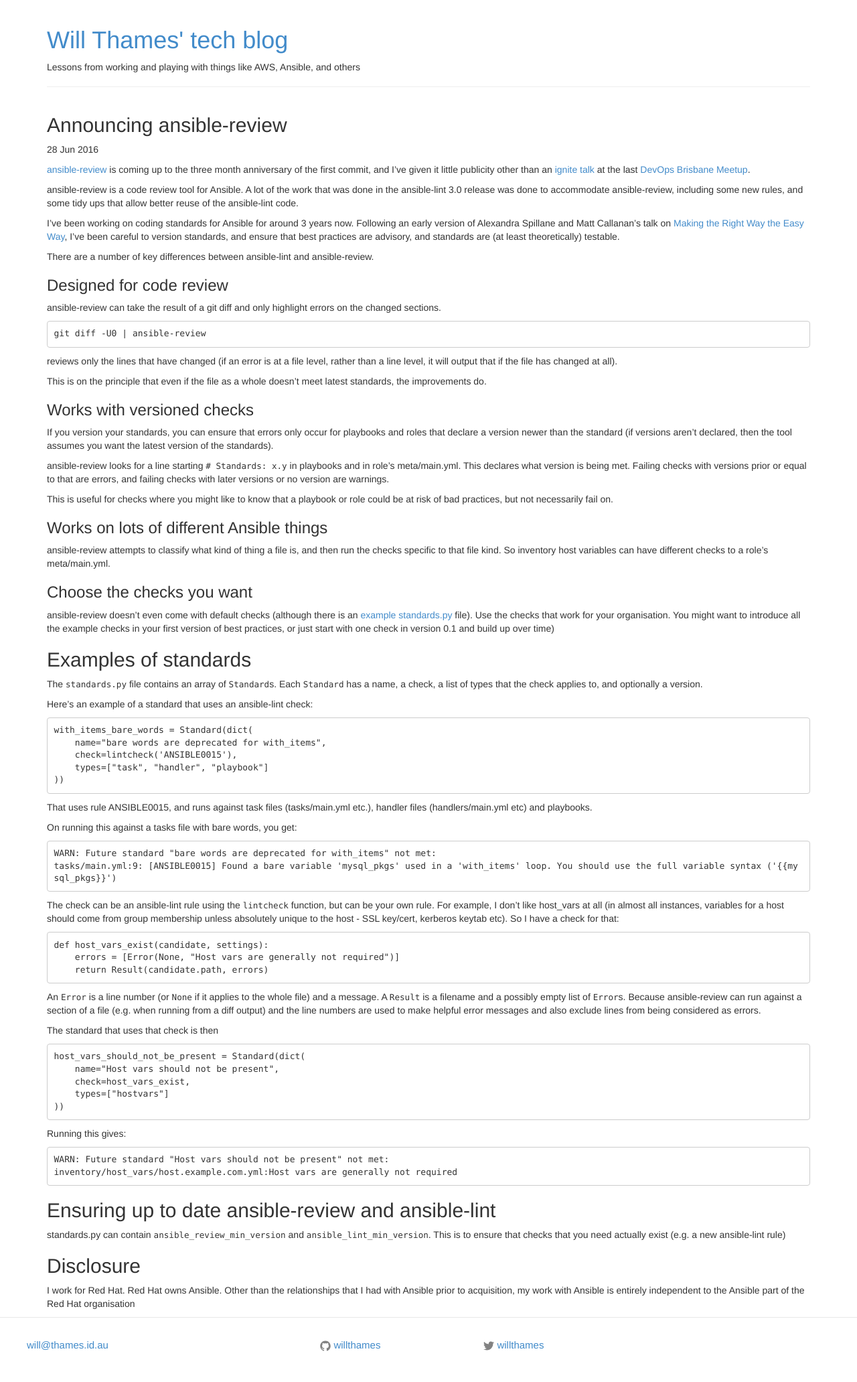
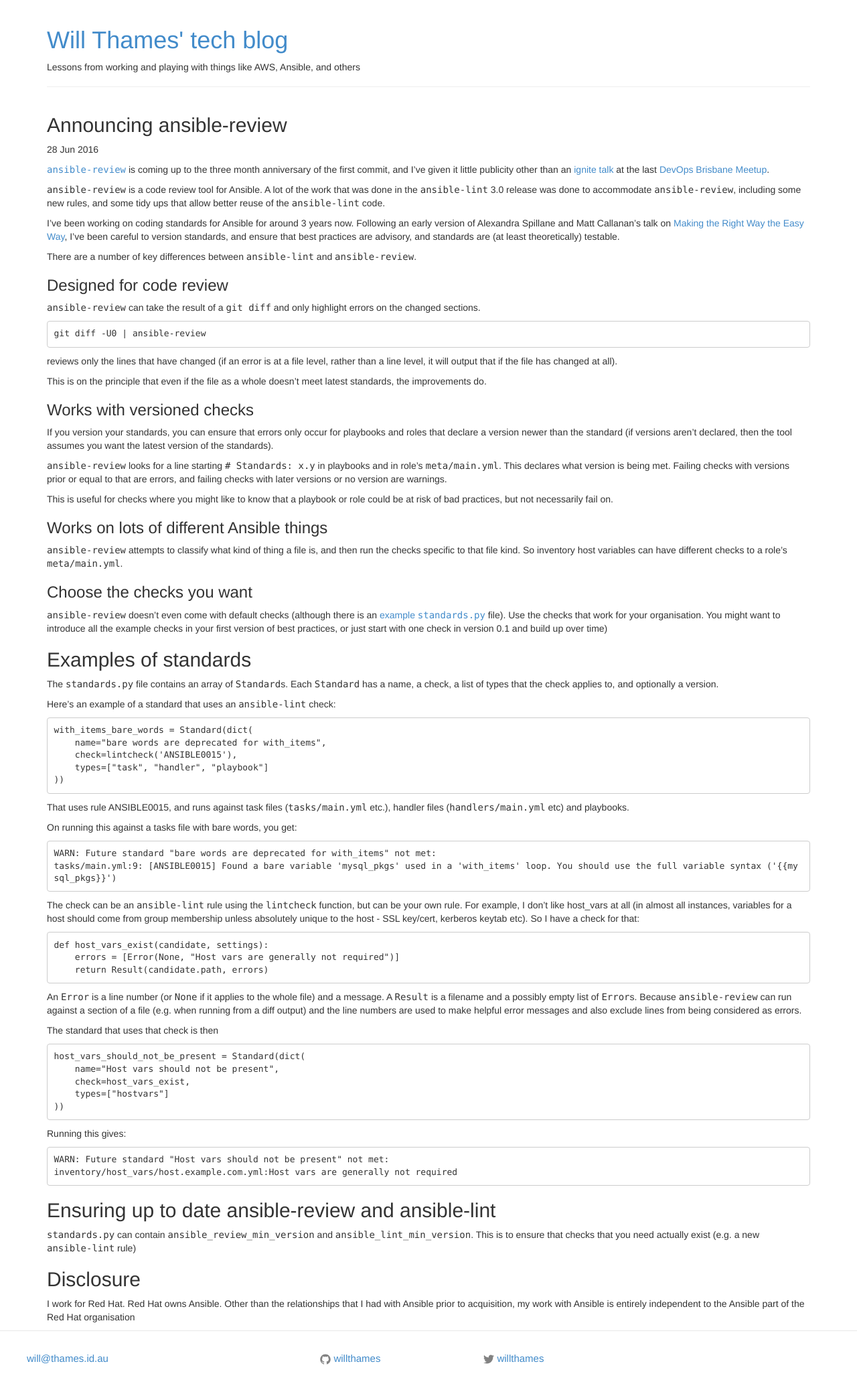
Before and after one commit to willthames/willthames.github.io, a Jekyll site: the page built from _posts/2016-06-28-announcing-ansible-review.markdown, in a window 1280 px wide. Shown: the whole page at 67% size. Built offline with Jekyll 4.4.1, drawn with Linux system fonts in a browser that asks for light colours.

````diff
--- a/_posts/2016-06-28-announcing-ansible-review.markdown
+++ b/_posts/2016-06-28-announcing-ansible-review.markdown
@@ -3,16 +3,16 @@ title: Announcing ansible-review
 date: 2016-06-28 06:05:00
 layout: post
 ---
-[ansible-review](https://github.com/willthames/ansible-review)
+[`ansible-review`](https://github.com/willthames/ansible-review)
 is coming up to the three month anniversary of the first commit,
 and I've given it little publicity other than an
 [ignite talk](http://willthames.github.io/devops-bris-ignite/#/) at the last
 [DevOps Brisbane Meetup](http://www.meetup.com/Devops-Brisbane/).
 
-ansible-review is a code review tool for Ansible. A lot of the work that was
-done in the ansible-lint 3.0 release was done to accommodate ansible-review,
+`ansible-review` is a code review tool for Ansible. A lot of the work that was
+done in the `ansible-lint` 3.0 release was done to accommodate `ansible-review`,
 including some new rules, and some tidy ups that allow better reuse of the
-ansible-lint code.
+`ansible-lint` code.
 
 I've been working on coding standards for Ansible for around 3 years now.
 Following an early version of Alexandra Spillane and Matt Callanan's talk
@@ -20,11 +20,12 @@ on [Making the Right Way the Easy Way](https://www.youtube.com/watch?v=yPy44B9h8
 I've been careful to version standards, and ensure that best practices
 are advisory, and standards are (at least theoretically) testable.
 
-There are a number of key differences between ansible-lint and ansible-review.
+There are a number of key differences between `ansible-lint` and
+`ansible-review`.
 
 ### Designed for code review
 
-ansible-review can take the result of a git diff and only highlight errors on
+`ansible-review` can take the result of a `git diff` and only highlight errors on
 the changed sections.
 
 ```
@@ -44,8 +45,8 @@ playbooks and roles that declare a version newer than the standard (if
 versions aren't declared, then the tool assumes you want the latest version
 of the standards).
 
-ansible-review looks for a line starting `# Standards: x.y` in
-playbooks and in role's meta/main.yml. This declares what version
+`ansible-review` looks for a line starting `# Standards: x.y` in
+playbooks and in role's `meta/main.yml`. This declares what version
 is being met. Failing checks with versions prior or equal to that
 are errors, and failing checks with later versions or no version
 are warnings.
@@ -55,15 +56,15 @@ or role could be at risk of bad practices, but not necessarily fail on.
 
 ### Works on lots of different Ansible things
 
-ansible-review attempts to classify what kind of thing a file is, and
+`ansible-review` attempts to classify what kind of thing a file is, and
 then run the checks specific to that file kind. So inventory host
-variables can have different checks to a role's meta/main.yml.
+variables can have different checks to a role's `meta/main.yml`.
 
 ### Choose the checks you want
 
-ansible-review doesn't even come with default checks (although there is
+`ansible-review` doesn't even come with default checks (although there is
 an [example
-standards.py](https://github.com/willthames/ansible-review/blob/master/examples/standards.py)
+`standards.py`](https://github.com/willthames/ansible-review/blob/master/examples/standards.py)
 file). Use the checks that work for your organisation.
 You might want to introduce all the example checks in your first version
 of best practices, or just start with one check in version 0.1 and build up
@@ -75,7 +76,7 @@ The `standards.py` file contains an array of `Standard`s. Each `Standard`
 has a name, a check, a list of types that the check applies to, and
 optionally a version.
 
-Here's an example of a standard that uses an ansible-lint check:
+Here's an example of a standard that uses an `ansible-lint` check:
 
 ```
 with_items_bare_words = Standard(dict(
@@ -85,8 +86,8 @@ with_items_bare_words = Standard(dict(
 ))
 ```
 
-That uses rule ANSIBLE0015, and runs against task files (tasks/main.yml etc.),
-handler files (handlers/main.yml etc) and playbooks.
+That uses rule ANSIBLE0015, and runs against task files (`tasks/main.yml` etc.),
+handler files (`handlers/main.yml` etc) and playbooks.
 
 On running this against a tasks file with bare words, you get:
 
@@ -95,7 +96,7 @@ On running this against a tasks file with bare words, you get:
 tasks/main.yml:9: [ANSIBLE0015] Found a bare variable 'mysql_pkgs' used in a 'with_items' loop. You should use the full variable syntax ('{{mysql_pkgs}}'){% endraw %}
 ```
 
-The check can be an ansible-lint rule using the `lintcheck` function, but
+The check can be an `ansible-lint` rule using the `lintcheck` function, but
 can be your own rule. For example, I don't like host_vars at all (in almost
 all instances, variables for a host should come from group membership unless
 absolutely unique to the host - SSL key/cert, kerberos keytab etc). So I have
@@ -109,7 +110,7 @@ def host_vars_exist(candidate, settings):
 
 An `Error` is a line number (or `None` if it applies to the whole file)
 and a message. A `Result` is a filename and a possibly empty list of
-`Error`s. Because ansible-review can run against a section of a file
+`Error`s. Because `ansible-review` can run against a section of a file
 (e.g. when running from a diff output) and the line numbers are used
 to make helpful error messages and also exclude lines from being
 considered as errors.
@@ -134,9 +135,9 @@ inventory/host_vars/host.example.com.yml:Host vars are generally not required
 
 ## Ensuring up to date ansible-review and ansible-lint
 
-standards.py can contain `ansible_review_min_version` and
+`standards.py` can contain `ansible_review_min_version` and
 `ansible_lint_min_version`. This is to ensure that checks that
-you need actually exist (e.g. a new ansible-lint rule)
+you need actually exist (e.g. a new `ansible-lint` rule)
 
 
 ## Disclosure
--- a/css/site.css
+++ b/css/site.css
@@ -16,3 +16,7 @@ blockquote {
   font-size: larger;
   font-style: italic;
 }
+
+code {
+  font-size: 100% !important;
+}
````
